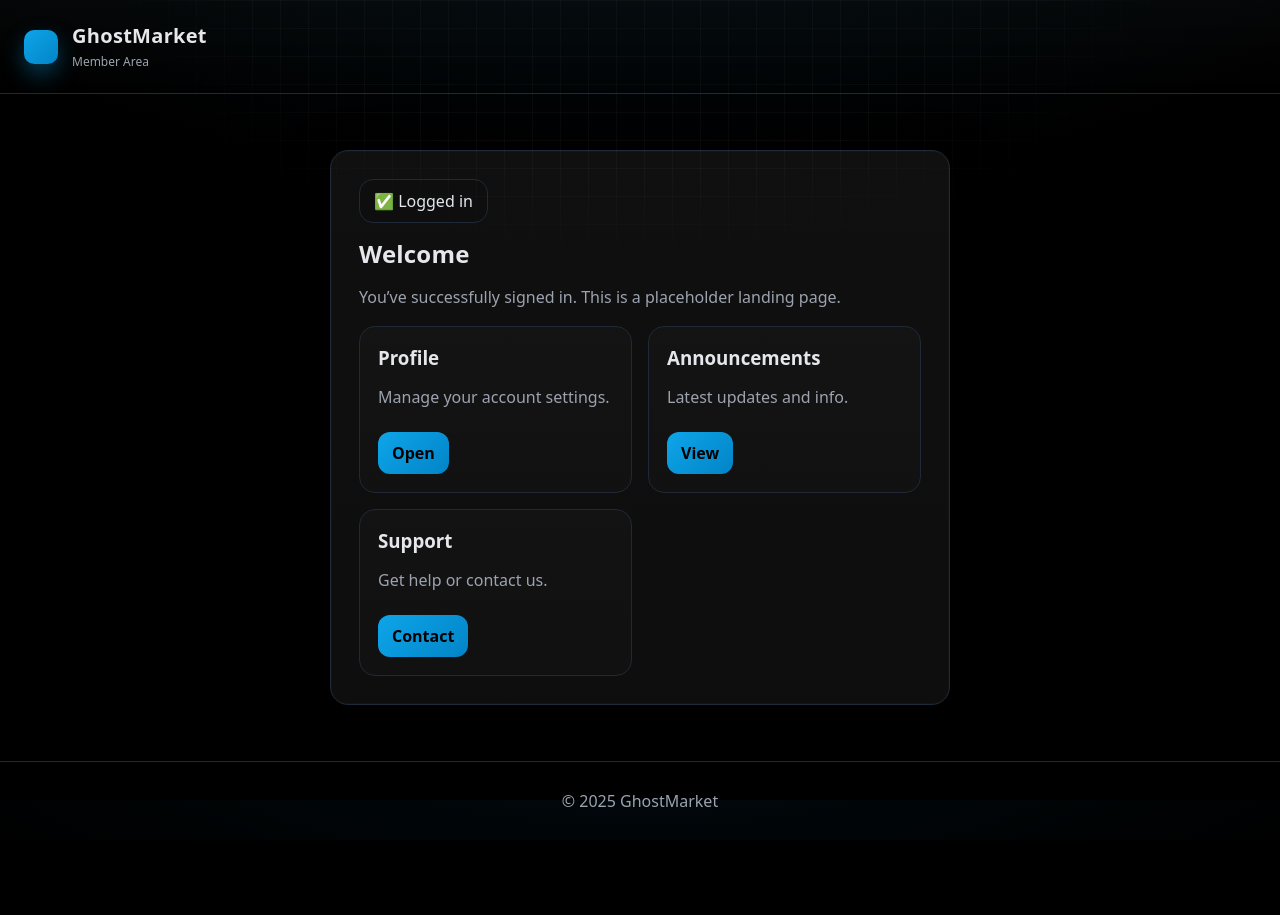
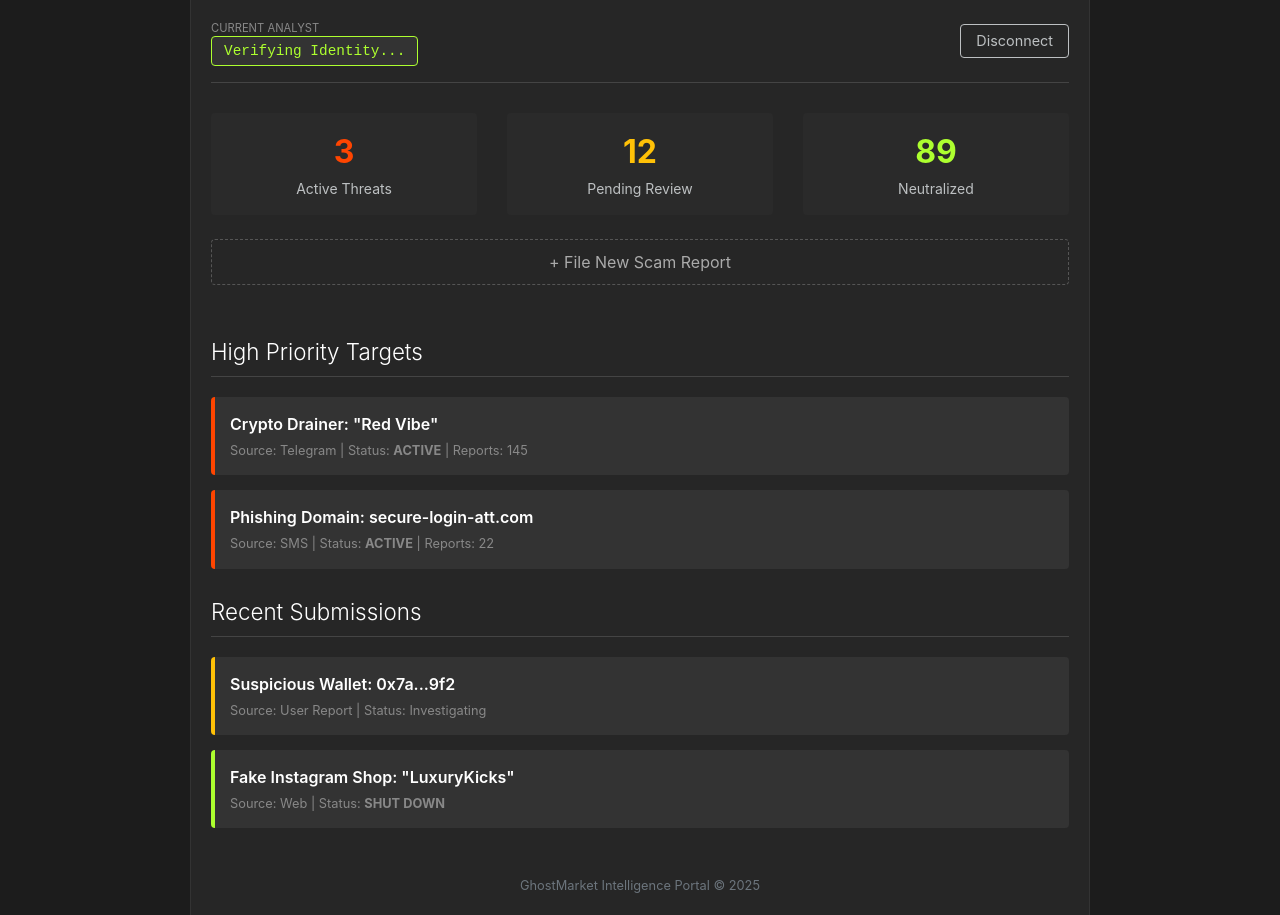
Before and after one commit to darkwalker11/GhostMarket1, a website: page dashboard.html in a window 1280 px wide. Before the commit the page ends 840 px from the top, so only its background shows below. Drawn offline with nearby package versions, Linux system fonts and the light colour scheme; no server answers.

Commit message:
Update dashboard.html

```diff
--- a/dashboard.html
+++ b/dashboard.html
@@ -1,24 +1,231 @@
-<!doctype html><html lang="en"><head>
-<meta charset="utf-8"/><meta name="viewport" content="width=device-width,initial-scale=1"/>
-<title>GhostMarket — Landing</title><link rel="stylesheet" href="style.css"/><meta name="robots" content="noindex"></head>
+<!DOCTYPE html>
+<html lang="en" class="dark-mode">
+<head>
+    <meta charset="UTF-8">
+    <meta name="viewport" content="width=device-width, initial-scale=1.0">
+    <title>GhostMarket Intel Dashboard</title>
+    <link rel="stylesheet" href="https://cdn.jsdelivr.net/npm/bootstrap@4.6.2/dist/css/bootstrap.min.css">
+
+    <style>
+        /* --- GHOSTMARKET DARK THEME --- */
+        body {
+            background-color: #1c1c1c; /* Deep Dark Background */
+            color: #bdc0c2; /* Soft Gray Text */
+            font-family: -apple-system, BlinkMacSystemFont, "Segoe UI", Roboto, "Helvetica Neue", Arial, sans-serif;
+        }
+
+        .container-smooth {
+            max-width: 900px;
+            margin: 0 auto;
+            padding: 20px;
+            background-color: #262626; /* Slightly lighter panel */
+            min-height: 100vh;
+            border-left: 1px solid #333;
+            border-right: 1px solid #333;
+        }
+
+        /* Top Navigation Bar */
+        .top-nav {
+            display: flex;
+            justify-content: space-between;
+            align-items: center;
+            padding-bottom: 20px;
+            border-bottom: 1px solid #444;
+            margin-bottom: 30px;
+        }
+
+        .user-badge {
+            background-color: #333;
+            padding: 6px 12px;
+            border-radius: 4px;
+            color: #adff2f; /* Neon Green Text */
+            border: 1px solid #adff2f;
+            font-size: 0.9rem;
+            font-family: monospace;
+        }
+
+        .btn-logout {
+            background: transparent;
+            color: #bdc0c2;
+            border: 1px solid #bdc0c2;
+            padding: 5px 15px;
+            border-radius: 4px;
+            font-size: 0.9rem;
+            cursor: pointer;
+        }
+        .btn-logout:hover {
+            background-color: #bdc0c2;
+            color: #1c1c1c;
+        }
+
+        /* Headings */
+        h3, h4, h5 {
+            color: #ffffff;
+            font-weight: 300;
+        }
+        h3 { margin-bottom: 1rem; }
+        h4 { margin-top: 30px; margin-bottom: 20px; font-size: 1.4rem; border-bottom: 1px solid #444; padding-bottom: 10px; }
+
+        /* Report Cards (The List Items) */
+        .report-card {
+            background-color: #333;
+            margin-bottom: 15px;
+            padding: 15px;
+            border-radius: 4px;
+            border-left: 4px solid #007bff; /* Default Blue */
+            transition: background 0.2s;
+        }
+        .report-card:hover {
+            background-color: #3d3d3d;
+        }
+
+        .report-card.critical { border-left-color: #ff4500; } /* Red */
+        .report-card.pending { border-left-color: #ffc107; } /* Yellow */
+        .report-card.secure { border-left-color: #adff2f; } /* Green */
+
+        .report-title {
+            color: #fff;
+            font-weight: 600;
+            margin-bottom: 5px;
+            display: block;
+        }
+        .report-meta {
+            font-size: 0.8rem;
+            color: #888;
+        }
+
+        /* Action Buttons */
+        .btn-ghost-primary {
+            width: 100%;
+            border: 1px dashed #555;
+            color: #aaa;
+            padding: 10px;
+            background: transparent;
+        }
+        .btn-ghost-primary:hover {
+            border-color: #adff2f;
+            color: #adff2f;
+        }
+
+        /* Stats Grid */
+        .stat-box {
+            background: #2a2a2a;
+            padding: 15px;
+            border-radius: 4px;
+            text-align: center;
+        }
+        .stat-num { font-size: 2rem; font-weight: bold; }
+    </style>
+</head>
+<body>
+
+    <div class="container-smooth">
+
+        <div class="top-nav">
+            <div>
+                <span style="display:block; font-size:0.7rem; color:#888;">CURRENT ANALYST</span>
+                <span id="userWelcome" class="user-badge">Verifying Identity...</span>
+            </div>
+            <button id="logoutBtn" class="btn-logout">Disconnect</button>
+        </div>
+
+        <div class="row mb-4">
+            <div class="col-4">
+                <div class="stat-box">
+                    <div class="stat-num" style="color: #ff4500;">3</div>
+                    <small>Active Threats</small>
+                </div>
+            </div>
+            <div class="col-4">
+                <div class="stat-box">
+                    <div class="stat-num" style="color: #ffc107;">12</div>
+                    <small>Pending Review</small>
+                </div>
+            </div>
+            <div class="col-4">
+                <div class="stat-box">
+                    <div class="stat-num" style="color: #adff2f;">89</div>
+                    <small>Neutralized</small>
+                </div>
+            </div>
+        </div>
+
+        <button class="btn btn-ghost-primary mb-4">+ File New Scam Report</button>
+
+        <h4>High Priority Targets</h4>
+
+        <div class="report-card critical">
+            <span class="report-title">Crypto Drainer: "Red Vibe"</span>
+            <div class="report-meta">
+                Source: Telegram | Status: <strong>ACTIVE</strong> | Reports: 145
+            </div>
+        </div>
+
+        <div class="report-card critical">
+            <span class="report-title">Phishing Domain: secure-login-att.com</span>
+            <div class="report-meta">
+                Source: SMS | Status: <strong>ACTIVE</strong> | Reports: 22
+            </div>
+        </div>
+
+        <h4>Recent Submissions</h4>
+
+        <div class="report-card pending">
+            <span class="report-title">Suspicious Wallet: 0x7a...9f2</span>
+            <div class="report-meta">
+                Source: User Report | Status: Investigating
+            </div>
+        </div>
+
+        <div class="report-card secure">
+            <span class="report-title">Fake Instagram Shop: "LuxuryKicks"</span>
+            <div class="report-meta">
+                Source: Web | Status: <strong>SHUT DOWN</strong>
+            </div>
+        </div>
+
+        <div class="text-center mt-5 text-muted" style="font-size: 0.8rem;">
+            GhostMarket Intelligence Portal &copy; 2025
+        </div>
+
+    </div>
+
     <script>
+        // 1. Check if user is logged in immediately when page loads
         async function fetchUser() {
+            try {
+                // Call our Netlify Function to check the cookie
                 const res = await fetch("/.netlify/functions/login-user");
                 const data = await res.json();
-  if (data?.user) {
-    document.getElementById("userWelcome").textContent = "Welcome " + data.user.username;
+
+                if (data && data.user) {
+                    // Success! Update the badge with username
+                    document.getElementById("userWelcome").textContent = data.user.username;
+                } else {
+                    // Fail! User is not logged in. Kick them out.
+                    console.warn("No active session found. Redirecting...");
+                    window.location.href = "login.html";
+                }
+            } catch (err) {
+                console.error("Auth Check Error", err);
+                // If the server is down, maybe don't kick them out instantly,
+                // but for security, usually we do:
+                // window.location.href = "login.html";
             }
         }
+
+        // 2. Handle Logout Button
         document.getElementById("logoutBtn").addEventListener("click", async () => {
-  await fetch("/.netlify/functions/logout");
+            // Delete the cookie by expiring it
+            document.cookie = "session=; Path=/; Expires=Thu, 01 Jan 1970 00:00:01 GMT;";
+
+            // Redirect to login page
             window.location.href = "login.html";
         });
+
+        // Run the check!
         fetchUser();
-</script><body><div class="bg-grid"></div><div class="wrap"><header class="head"><div class="logo"></div><div class="brand"><h1>GhostMarket</h1><span class="sub">Member Area</span></div></header>
-<main class="card"><div class="badge">✅ Logged in</div><h2 style="margin-top:14px;">Welcome</h2><p class="muted">You’ve successfully signed in. This is a placeholder landing page.</p>
-<div class="grid" style="margin-top:18px;">
-  <div class="tile"><h3>Profile</h3><p class="muted">Manage your account settings.</p><a class="btnlink" href="#">Open</a></div>
-  <div class="tile"><h3>Announcements</h3><p class="muted">Latest updates and info.</p><a class="btnlink" href="#">View</a></div>
-  <div class="tile"><h3>Support</h3><p class="muted">Get help or contact us.</p><a class="btnlink" href="#">Contact</a></div>
-</div></main><footer class="foot muted center">© <span id="y"></span> GhostMarket</footer></div>
-<script>document.getElementById("y").textContent=new Date().getFullYear();</script></body></html>
+    </script>
+
+</body>
+</html>
```
Lines whose indentation alone changed are shown as unchanged.
